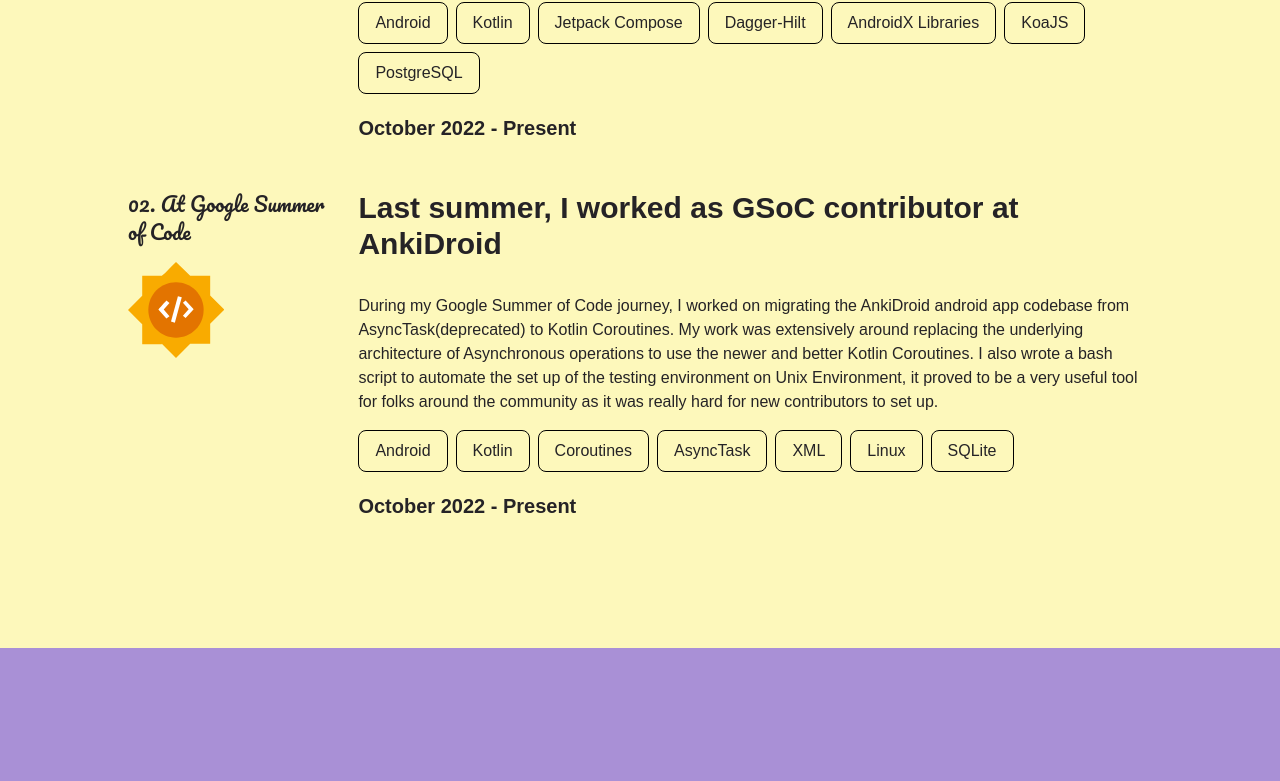
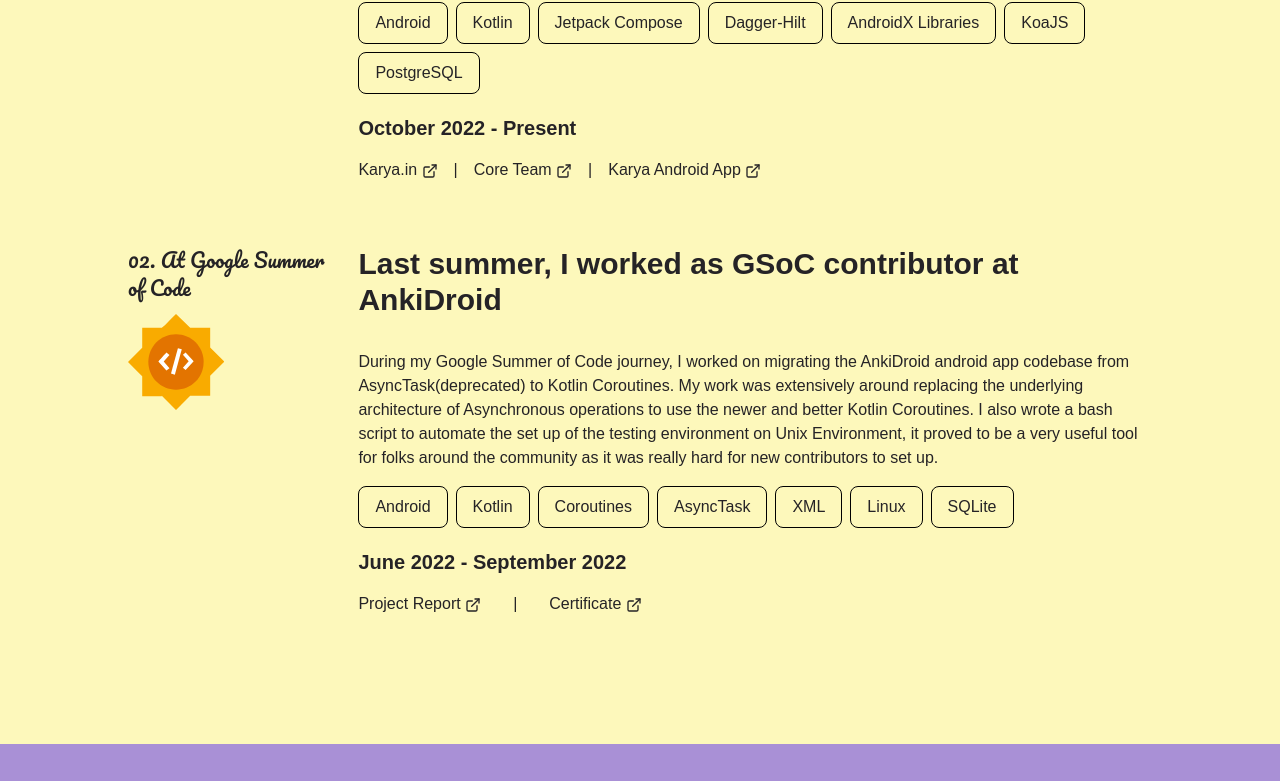
Before and after one commit to thedroiddiv/thedroiddiv.github.io, a React (Vite) app: page / in a window 1280 px wide. Shown: the part 1882-2663 px from the top of the page. Built offline with nearby package versions, Linux system fonts and the light colour scheme; a web font is replaced by a local one.

Commit message:
feat: feat experience duration and add links

```diff
--- a/src/App.tsx
+++ b/src/App.tsx
@@ -1,4 +1,4 @@
-import { AboutMe } from './sections/about/Aboout';
+import { AboutMe } from './sections/about/About';
 import { Experience } from './sections/experience/Experience';
 import { Footer } from './sections/footer/Footer';
 import Navbar from './sections/header/NavBar';
--- a/src/sections/experience/Experience.tsx
+++ b/src/sections/experience/Experience.tsx
@@ -1,12 +1,13 @@
 import { ExperienceCard } from './ExperienceCard';
 import gsoc from '../../assets/gsoc.svg';
 import karya from '../../assets/karya.svg';
+import { FiExternalLink } from 'react-icons/fi';
 
 export const Experience = () => {
   return (
     <section className="p-8 md:py-32  bg-[#FDF8BB] dark:bg-[#252326] flex justify-center">
       <div className="max-w-screen-lg">
-        <div className=" w-fit">
+        <div className="w-fit">
           <h3
             className="text-3xl font-bold mb-16 relative
                 md:after:absolute md:after:top-1/2 md:after:right-[-10rem]
@@ -21,9 +22,9 @@
         <ExperienceCard
           organization={
             <p>
-              01. At Karya{' '}
+              01. At Karya &nbsp;&nbsp;
               <img
-                className="h-8 md:h-24 md:mt-4 inline md:block"
+                className="h-8 md:h-24 md:mt-4 inline md:block -translate-y-1"
                 src={karya}
               />
             </p>
@@ -40,14 +41,42 @@
             'PostgreSQL',
           ]}
           duration={'October 2022 - Present'}
-        />
-        <br />
-        <br />
+        >
+          <div className="flex flex-row flex-wrap gap-4 mt-4">
+            <a
+              className="font-light hover:font-bold transition-all"
+              href="https://karya.in"
+              target="_blank"
+            >
+              Karya.in <FiExternalLink className="inline" />{' '}
+            </a>{' '}
+            |
+            <a
+              className="font-light hover:font-bold transition-all"
+              href="https://karya.in/about/team.html"
+              target="_blank"
+            >
+              Core Team <FiExternalLink className="inline" />
+            </a>{' '}
+            |
+            <a
+              className="font-light hover:font-bold transition-all"
+              href="https://play.google.com/store/apps/details?id=com.daiatech.app"
+              target="_blank"
+            >
+              Karya Android App <FiExternalLink className="inline" />
+            </a>
+          </div>
+        </ExperienceCard>
+        <div className="h-16" />
         <ExperienceCard
           organization={
             <p>
-              02. At Google Summer of Code{' '}
-              <img className="h-8 md:h-24 md:mt-4 inline md:block" src={gsoc} />
+              02. At Google Summer of Code &nbsp;&nbsp;
+              <img
+                className="h-8 -translate-y-1 md:h-24 md:mt-4 inline md:block"
+                src={gsoc}
+              />
             </p>
           }
           title="Last summer, I worked as GSoC contributor at AnkiDroid"
@@ -61,8 +90,26 @@
             'Linux',
             'SQLite',
           ]}
-          duration={'October 2022 - Present'}
-        />
+          duration={'June 2022 - September 2022'}
+        >
+          <div className="flex flex-row flex-wrap gap-8 mt-4">
+            <a
+              className="font-light hover:font-bold transition-all"
+              href="https://medium.com/@divyanshdxn/divyansh-kushwahas-gsoc-2022-report-a5ab871db6ed"
+              target="_blank"
+            >
+              Project Report <FiExternalLink className="inline" />{' '}
+            </a>{' '}
+            |
+            <a
+              className="font-light hover:font-bold transition-all"
+              href="https://medium.com/@divyanshdxn/divyansh-kushwahas-gsoc-2022-report-a5ab871db6ed"
+              target="_blank"
+            >
+              Certificate <FiExternalLink className="inline" />
+            </a>
+          </div>
+        </ExperienceCard>
       </div>
     </section>
   );
--- a/src/sections/experience/ExperienceCard.tsx
+++ b/src/sections/experience/ExperienceCard.tsx
@@ -6,6 +6,7 @@
   desc: string;
   tech_stack: string[];
   duration: string;
+  children?: ReactNode;
 }
 
 export const ExperienceCard: React.FC<Props> = ({
@@ -14,13 +15,14 @@
   desc,
   tech_stack,
   duration,
+  children,
 }) => {
   return (
     <div className="flex flex-col md:flex-row justify-between gap-4 md:gap-8 ">
-      <p className="md:w-1/5 font-pacifico text-xl">{organization}</p>
+      <div className="md:w-1/5 font-pacifico text-xl">{organization}</div>
       <div className="md:w-4/5">
         <h2 className="text-3xl font-bold">{title}</h2>
-        <p className="mt-8 font-light leading-normal">{desc}</p>
+        <div className="mt-8 font-light leading-normal">{desc}</div>
         <ul className="flex flex-row flex-wrap gap-2 mt-4">
           {tech_stack.map((t, i) => (
             <li
@@ -32,6 +34,7 @@
           ))}
         </ul>
         <h4 className="mt-5 font-semibold text-xl">{duration}</h4>
+        {children}
       </div>
     </div>
   );
```
Also changed, not shown: src/sections/about/About.tsx (renamed from src/sections/about/Aboout.tsx).
